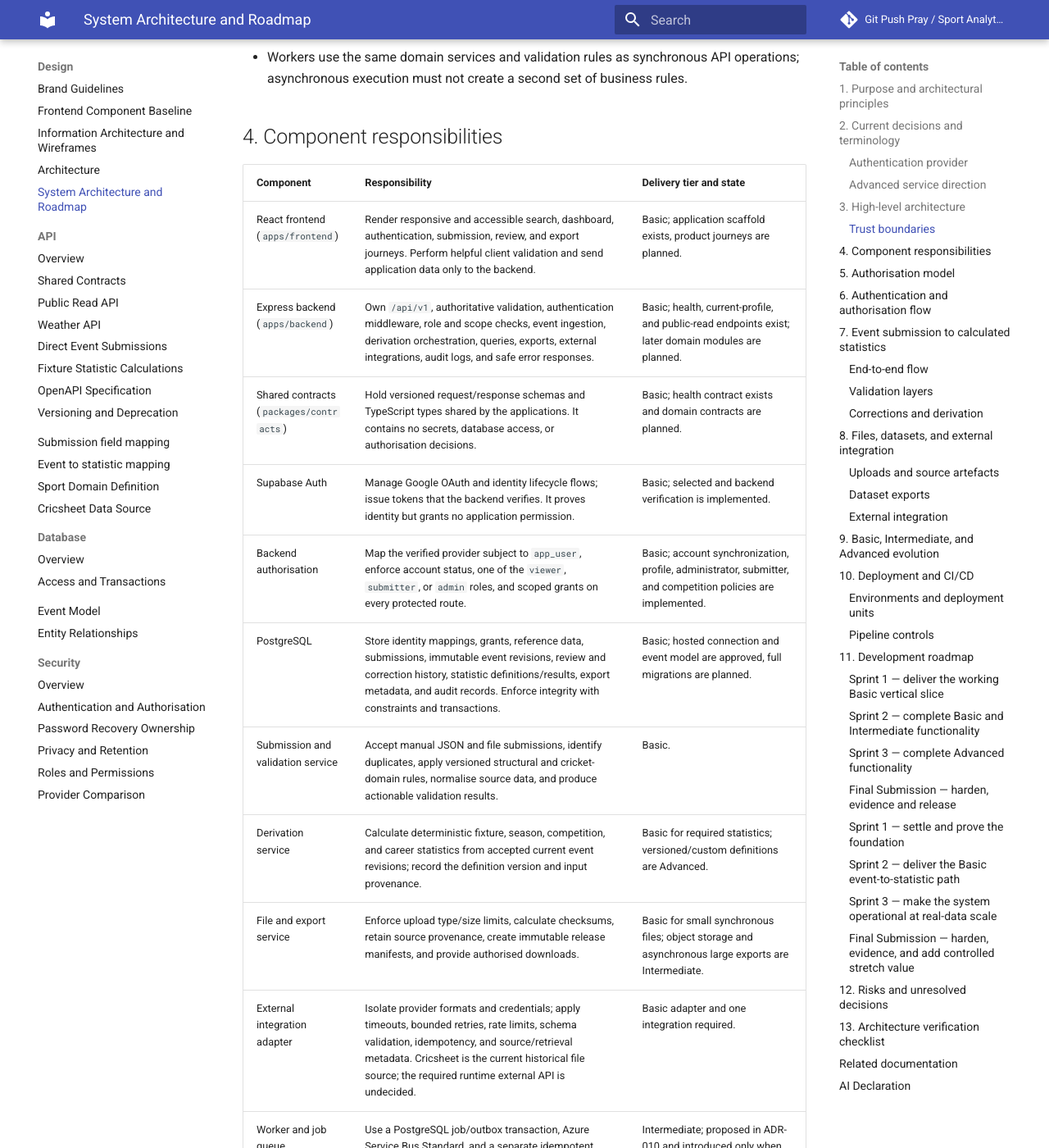
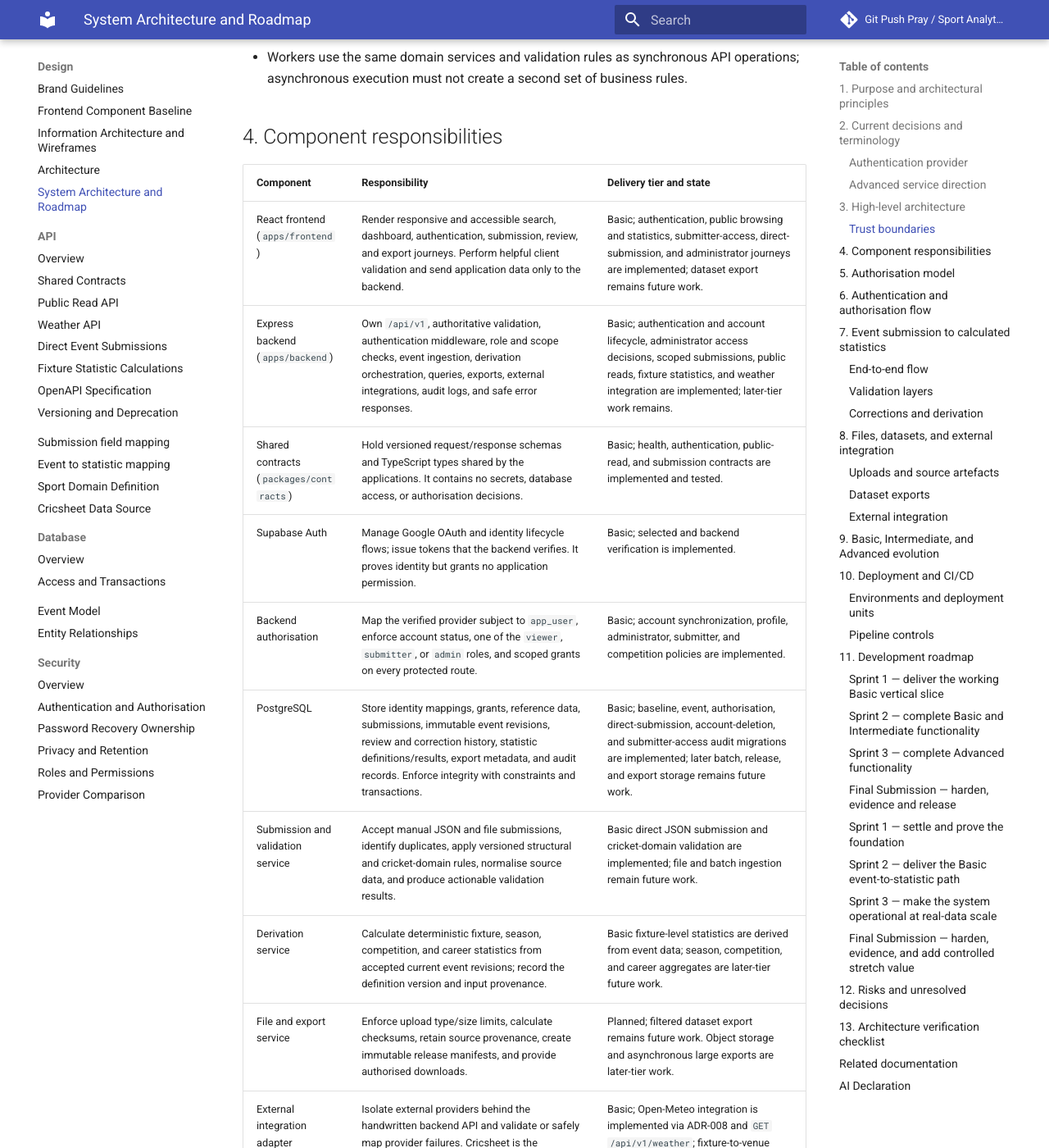
Before and after one commit to NadavSundy/Sport-Analytics-Tool, an MkDocs documentation site: the page built from docs/architecture/system-architecture.md, in a window 1280 px wide and 1400 px high, scrolled down 3467 px. Shown: the whole window at 82% size. Built offline with MkDocs 1.6.1 and Material for MkDocs 9.7.7, drawn with Linux system fonts in a browser that asks for light colours; some of the changed text lies outside the part shown.

Commit message:
docs(sprint1): align documentation with implemented state
Refs #70

Assisted-by: ChatGPT-Web[GPT-5.6 Sol]

```diff
--- a/docs/architecture/system-architecture.md
+++ b/docs/architecture/system-architecture.md
@@ -158,29 +158,28 @@ project-team review, provisioning, and feature-specific verification are complet
 
 ## 4. Component responsibilities
 
-| Component                               | Responsibility                                                                                                                                                                                                                                          | Delivery tier and state                                                                                      |
-| --------------------------------------- | ------------------------------------------------------------------------------------------------------------------------------------------------------------------------------------------------------------------------------------------------------- | ------------------------------------------------------------------------------------------------------------ |
-| React frontend (`apps/frontend`)        | Render responsive and accessible search, dashboard, authentication, submission, review, and export journeys. Perform helpful client validation and send application data only to the backend.                                                           | Basic; application scaffold exists, product journeys are planned.                                            |
-| Express backend (`apps/backend`)        | Own `/api/v1`, authoritative validation, authentication middleware, role and scope checks, event ingestion, derivation orchestration, queries, exports, external integrations, audit logs, and safe error responses.                                    | Basic; health, current-profile, and public-read endpoints exist; later domain modules are planned.           |
-| Shared contracts (`packages/contracts`) | Hold versioned request/response schemas and TypeScript types shared by the applications. It contains no secrets, database access, or authorisation decisions.                                                                                           | Basic; health contract exists and domain contracts are planned.                                              |
-| Supabase Auth                           | Manage Google OAuth and identity lifecycle flows; issue tokens that the backend verifies. It proves identity but grants no application permission.                                                                                                      | Basic; selected and backend verification is implemented.                                                     |
-| Backend authorisation                   | Map the verified provider subject to `app_user`, enforce account status, one of the `viewer`, `submitter`, or `admin` roles, and scoped grants on every protected route.                                                                                | Basic; account synchronization, profile, administrator, submitter, and competition policies are implemented. |
-| PostgreSQL                              | Store identity mappings, grants, reference data, submissions, immutable event revisions, review and correction history, statistic definitions/results, export metadata, and audit records. Enforce integrity with constraints and transactions.         | Basic; hosted connection and event model are approved, full migrations are planned.                          |
-| Submission and validation service       | Accept manual JSON and file submissions, identify duplicates, apply versioned structural and cricket-domain rules, normalise source data, and produce actionable validation results.                                                                    | Basic.                                                                                                       |
-| Derivation service                      | Calculate deterministic fixture, season, competition, and career statistics from accepted current event revisions; record the definition version and input provenance.                                                                                  | Basic for required statistics; versioned/custom definitions are Advanced.                                    |
-| File and export service                 | Enforce upload type/size limits, calculate checksums, retain source provenance, create immutable release manifests, and provide authorised downloads.                                                                                                   | Basic for small synchronous files; object storage and asynchronous large exports are Intermediate.           |
-| External integration adapter            | Isolate provider formats and credentials; apply timeouts, bounded retries, rate limits, schema validation, idempotency, and source/retrieval metadata. Cricsheet is the current historical file source; the required runtime external API is undecided. | Basic adapter and one integration required.                                                                  |
-| Worker and job queue                    | Use a PostgreSQL job/outbox transaction, Azure Service Bus Standard, and a separate idempotent Node worker for large imports, recomputation, exports, and scheduled synchronisation.                                                                    | Intermediate; proposed in ADR-010 and introduced only when request limits justify it.                        |
-| Cache                                   | Use cache-aside Azure Managed Redis for measured hot published reads. Keys include data and definition versions; committed outbox events invalidate affected scopes.                                                                                    | Intermediate; proposed in ADR-009 and introduced only after measurement.                                     |
-| Live ingestion adapter                  | Normalise webhook, stream, or polling deliveries through the ordinary acceptance path; retain PostgreSQL replay cursors and expose public updates through SSE with snapshot recovery.                                                                   | Advanced; proposed in ADR-012 and blocked on a licensed provider.                                            |
-| Custom statistic engine                 | Store reviewed, versioned definitions and calculate results in a restricted expression model. It must not execute arbitrary user code or unbounded database queries.                                                                                    | Advanced.                                                                                                    |
-| MkDocs site                             | Publish architecture, API, database, security, deployment, testing, methodology, and data-source documentation independently of the product applications.                                                                                               | Basic; deployed separately to Cloudflare Pages.                                                              |
+| Component                               | Responsibility                                                                                                                                                                                                                                  | Delivery tier and state                                                                                                                                                                              |
+| --------------------------------------- | ----------------------------------------------------------------------------------------------------------------------------------------------------------------------------------------------------------------------------------------------- | ---------------------------------------------------------------------------------------------------------------------------------------------------------------------------------------------------- |
+| React frontend (`apps/frontend`)        | Render responsive and accessible search, dashboard, authentication, submission, review, and export journeys. Perform helpful client validation and send application data only to the backend.                                                   | Basic; authentication, public browsing and statistics, submitter-access, direct-submission, and administrator journeys are implemented; dataset export remains future work.                          |
+| Express backend (`apps/backend`)        | Own `/api/v1`, authoritative validation, authentication middleware, role and scope checks, event ingestion, derivation orchestration, queries, exports, external integrations, audit logs, and safe error responses.                            | Basic; authentication and account lifecycle, administrator access decisions, scoped submissions, public reads, fixture statistics, and weather integration are implemented; later-tier work remains. |
+| Shared contracts (`packages/contracts`) | Hold versioned request/response schemas and TypeScript types shared by the applications. It contains no secrets, database access, or authorisation decisions.                                                                                   | Basic; health, authentication, public-read, and submission contracts are implemented and tested.                                                                                                     |
+| Supabase Auth                           | Manage Google OAuth and identity lifecycle flows; issue tokens that the backend verifies. It proves identity but grants no application permission.                                                                                              | Basic; selected and backend verification is implemented.                                                                                                                                             |
+| Backend authorisation                   | Map the verified provider subject to `app_user`, enforce account status, one of the `viewer`, `submitter`, or `admin` roles, and scoped grants on every protected route.                                                                        | Basic; account synchronization, profile, administrator, submitter, and competition policies are implemented.                                                                                         |
+| PostgreSQL                              | Store identity mappings, grants, reference data, submissions, immutable event revisions, review and correction history, statistic definitions/results, export metadata, and audit records. Enforce integrity with constraints and transactions. | Basic; baseline, event, authorisation, direct-submission, account-deletion, and submitter-access audit migrations are implemented; later batch, release, and export storage remains future work.     |
+| Submission and validation service       | Accept manual JSON and file submissions, identify duplicates, apply versioned structural and cricket-domain rules, normalise source data, and produce actionable validation results.                                                            | Basic direct JSON submission and cricket-domain validation are implemented; file and batch ingestion remain future work.                                                                             |
+| Derivation service                      | Calculate deterministic fixture, season, competition, and career statistics from accepted current event revisions; record the definition version and input provenance.                                                                          | Basic fixture-level statistics are derived from event data; season, competition, and career aggregates are later-tier future work.                                                                   |
+| File and export service                 | Enforce upload type/size limits, calculate checksums, retain source provenance, create immutable release manifests, and provide authorised downloads.                                                                                           | Planned; filtered dataset export remains future work. Object storage and asynchronous large exports are later-tier work.                                                                             |
+| External integration adapter            | Isolate external providers behind the handwritten backend API and validate or safely map provider failures. Cricsheet is the historical file source; Open-Meteo is the runtime weather API.                                                     | Basic; Open-Meteo integration is implemented via ADR-008 and `GET /api/v1/weather`; fixture-to-venue coordinates and caching remain deferred.                                                        |
+| Worker and job queue                    | Use a PostgreSQL job/outbox transaction, Azure Service Bus Standard, and a separate idempotent Node worker for large imports, recomputation, exports, and scheduled synchronisation.                                                            | Intermediate; proposed in ADR-010 and introduced only when request limits justify it.                                                                                                                |
+| Cache                                   | Use cache-aside Azure Managed Redis for measured hot published reads. Keys include data and definition versions; committed outbox events invalidate affected scopes.                                                                            | Intermediate; proposed in ADR-009 and introduced only after measurement.                                                                                                                             |
+| Live ingestion adapter                  | Normalise webhook, stream, or polling deliveries through the ordinary acceptance path; retain PostgreSQL replay cursors and expose public updates through SSE with snapshot recovery.                                                           | Advanced; proposed in ADR-012 and blocked on a licensed provider.                                                                                                                                    |
+| Custom statistic engine                 | Store reviewed, versioned definitions and calculate results in a restricted expression model. It must not execute arbitrary user code or unbounded database queries.                                                                            | Advanced.                                                                                                                                                                                            |
+| MkDocs site                             | Publish architecture, API, database, security, deployment, testing, methodology, and data-source documentation independently of the product applications.                                                                                       | Basic; deployed separately to Cloudflare Pages.                                                                                                                                                      |
 
 ## 5. Authorisation model
 
-The minimum target model combines role-based access control with scoped grants. Role names
-remain subject to group approval, but the capabilities and separation of duties below should
-be preserved.
+The implemented model combines role-based access control with scoped grants. The current
+`viewer`, `submitter`, and `admin` roles and their separation of duties are described below.
 
 | Actor           | Typical permissions                                                                                                                                |
 | --------------- | -------------------------------------------------------------------------------------------------------------------------------------------------- |
@@ -366,9 +365,11 @@ public releases may use stable public links.
 ### External integration
 
 Cricsheet's JSON archive is the approved historical source and already has a reproducible
-download and manifest process. It is a file feed, not a substitute for the project's required
-runtime external API integration. The team must select a relevant API based on stakeholder
-value, licence, T20 coverage, quotas, correction behaviour, and testability.
+download and manifest process. It is a file feed rather than the project's course-required
+runtime external API integration. Open-Meteo was selected in ADR-008 for that runtime
+integration and is exposed through the handwritten `GET /api/v1/weather` endpoint. The
+Express backend calls Open-Meteo server-side; the frontend and API consumers continue to
+interact only with this project's own API.
 
 All providers are isolated behind adapters that convert external payloads into the internal
 submission contract. Provider calls use secret management, explicit timeouts, bounded retries
@@ -521,7 +522,6 @@ Planned outcomes include:
 - implement authorised event corrections while retaining correction history;
 - automatically refresh statistics affected by accepted corrections;
 - provide clear statistic provenance and “how calculated” information;
-- integrate one relevant external API through an isolated adapter;
 - stage and validate whole-season and back-catalogue batches before publication;
 - report accepted and rejected batch records;
 - make repeated batch submissions idempotent;
@@ -745,8 +745,6 @@ undocumented critical limitation.
 | Competition scope and storage volume              | The measured corpus contains 3,193,996 deliveries; the selected database free plan may be too small and the Frankfurt database adds about 150 ms network latency from Johannesburg.                                                | Benchmark the real schema/indexes and representative queries; then pay, reduce scope, move provider/region, or separate large objects. Record an ADR.                                                                                  | Before bulk ingestion.                                                                                |
 | Role administration and review policy             | The deny-by-default role and competition checks are implemented, but over-broad grant management or self-promotion could still corrupt trusted data.                                                                               | Define approver separation, grant reason/audit fields, expiry/revocation, and auto-accept versus review rules; preserve the tested deny-by-default route policies.                                                                     | Before enabling submissions.                                                                          |
 | Object storage and retention                      | Storing large source/export bytes in PostgreSQL raises cost; unmanaged files raise security, privacy, and deletion risks.                                                                                                          | ADR-011 proposes private Azure Blob Storage with PostgreSQL provenance. Approve volume, scanning, residency, licence, retention, recovery, and cost before provisioning or enabling large/public files.                                | Before large/public uploads or exports.                                                               |
-| Runtime external API is not selected              | The mandatory integration may have inadequate T20 coverage, quotas, licence, reliability, or correction semantics.                                                                                                                 | Compare candidates using a thin adapter proof; preserve fixtures for offline tests and ensure graceful degradation.                                                                                                                    | Sprint 1 selection; Sprint 2 implementation.                                                          |
-| Deployment workflows do not match monorepo paths  | Current filters and package/workspace references use `frontend`/`backend` rather than `apps/frontend`/`apps/backend`, so main changes may not deploy correctly.                                                                    | Correct the workflows and prove them with deployment plus smoke-test evidence.                                                                                                                                                         | Sprint 1.                                                                                             |
 | Database migration and recovery process           | Automatic or incompatible changes can break a running API; the current free database has no retained backups.                                                                                                                      | Use reviewed SQL, explicit forward migration, backward-compatible rollout, tested dump/restore, and recorded ownership.                                                                                                                | Before event data becomes authoritative.                                                              |
 | Event and statistic correctness                   | Cricket edge cases can silently produce plausible but wrong aggregates.                                                                                                                                                            | Preserve the approved identities/revisions, use corpus edge cases and independent golden results, property-test invariants, and make formula versions visible.                                                                         | Every event/statistic Pull Request.                                                                   |
 | Queue/cache consistency                           | A lost job or stale cache can publish statistics from superseded events.                                                                                                                                                           | Apply ADR-009 and ADR-010: atomic outbox/job creation, idempotent workers, data/definition-version cache keys, invalidation tests, and reconciliation. Avoid both services until their adoption gates pass.                            | Before Intermediate rollout.                                                                          |
```
Also changed, not shown: other parts of docs/architecture/system-architecture.md (+1 -1 lines), README.md (+7 -2 lines), docs/api/overview.md (+33 -14 lines), docs/development/setup.md (+0 -4 lines), docs/development/technology-stack.md (+5 -5 lines), docs/index.md (+13 -4 lines).
